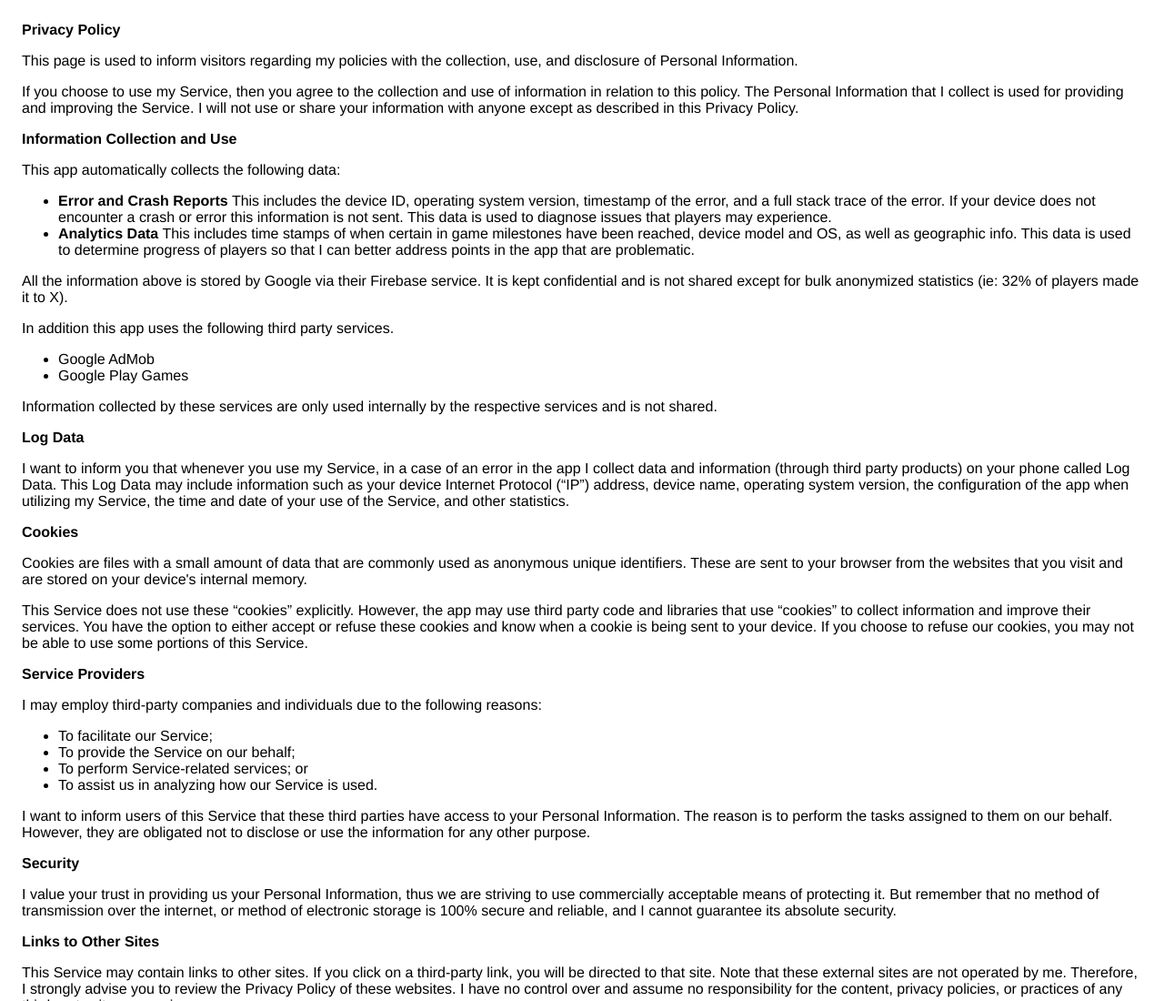
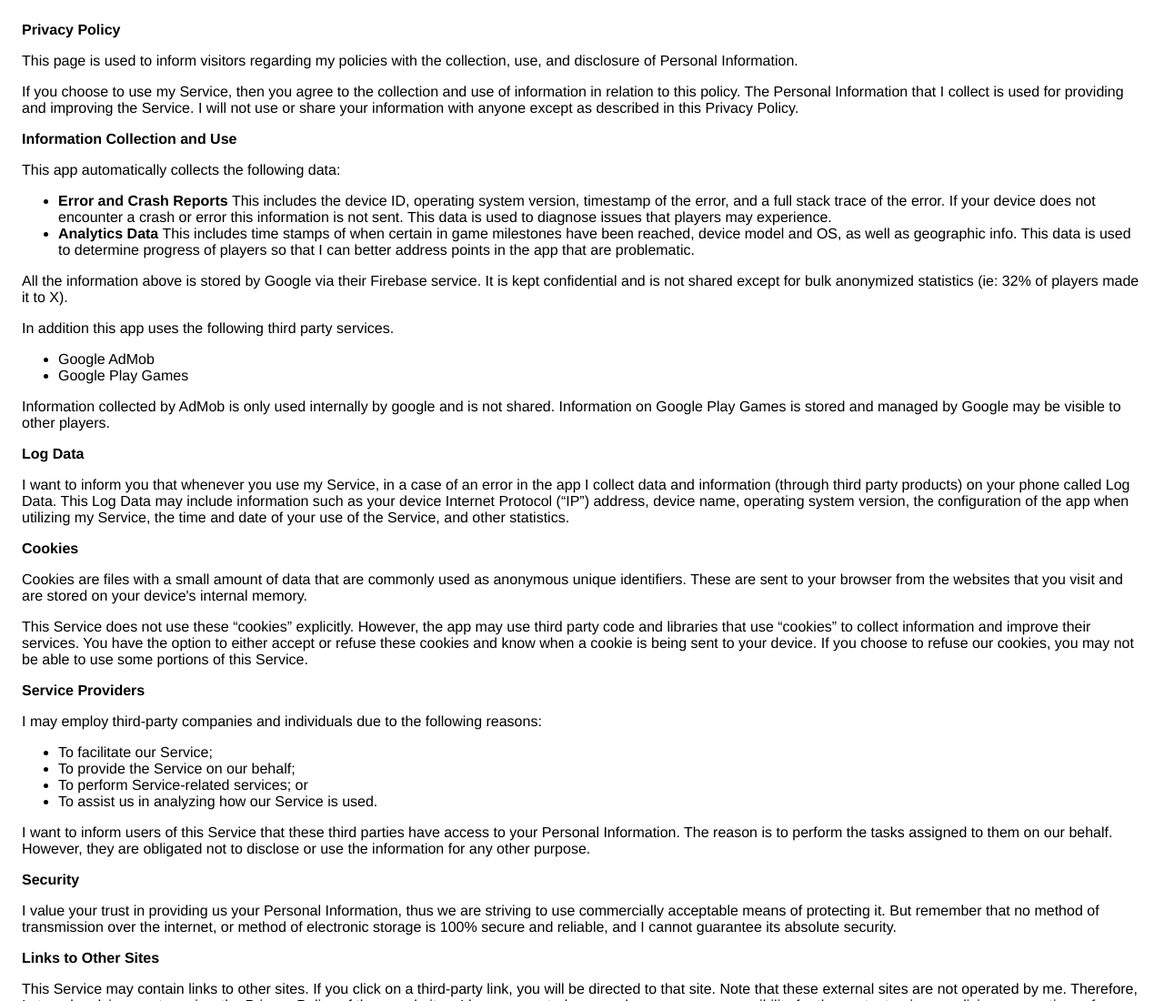
Before and after one commit to impure/impure.github.io, a plain HTML site: page perceptron_privacy_policy.html in a window 1280 px wide. Shown: the top 1100 px of the page at 91% size. Drawn offline with Linux system fonts and the light colour scheme.

Commit message:
Google Play Games obviously shares data, that's the whole point

```diff
--- a/perceptron_privacy_policy.html
+++ b/perceptron_privacy_policy.html
@@ -28,7 +28,7 @@ This app automatically collects the following data:
 					<ul><li>Google AdMob</li>
 					<li>Google Play Games</li></ul>
 				  <p>
-                    Information collected by these services are only used internally by the respective services and is not shared.
+                    Information collected by AdMob is only used internally by google and is not shared. Information on Google Play Games is stored and managed by Google may be visible to other players.
                   </p>  <!----><!----><!----><!----><!----><!----><!----><!----><!----><!----><!----><!----><!----><!----><!----><!----><!----><!----><!----></ul></div> <p><strong>Log Data</strong></p> <p>
                   I want to inform you that whenever you
                   use my Service, in a case of an error in the app
```
